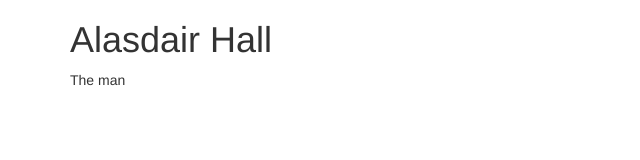
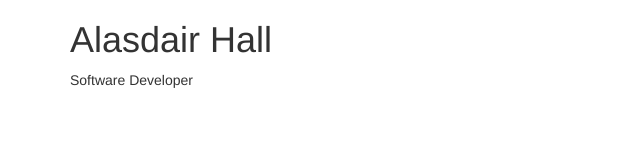
Before and after one commit to alasdairhall/alasdairhall.github.io, a plain HTML site: page index.html in a window 1280 px wide. Shown: the full height of the page, 0-640 px from the left. Drawn offline with nearby package versions, Linux system fonts and the light colour scheme.

Commit message:
changed text

```diff
--- a/index.html
+++ b/index.html
@@ -9,7 +9,7 @@
 	<body>
 		<div class="container">
 			<h1>Alasdair Hall</h1>
-			<p>The man</p>
+			<p>Software Developer</p>
 		</div>
 	</body>
 </html>
```
